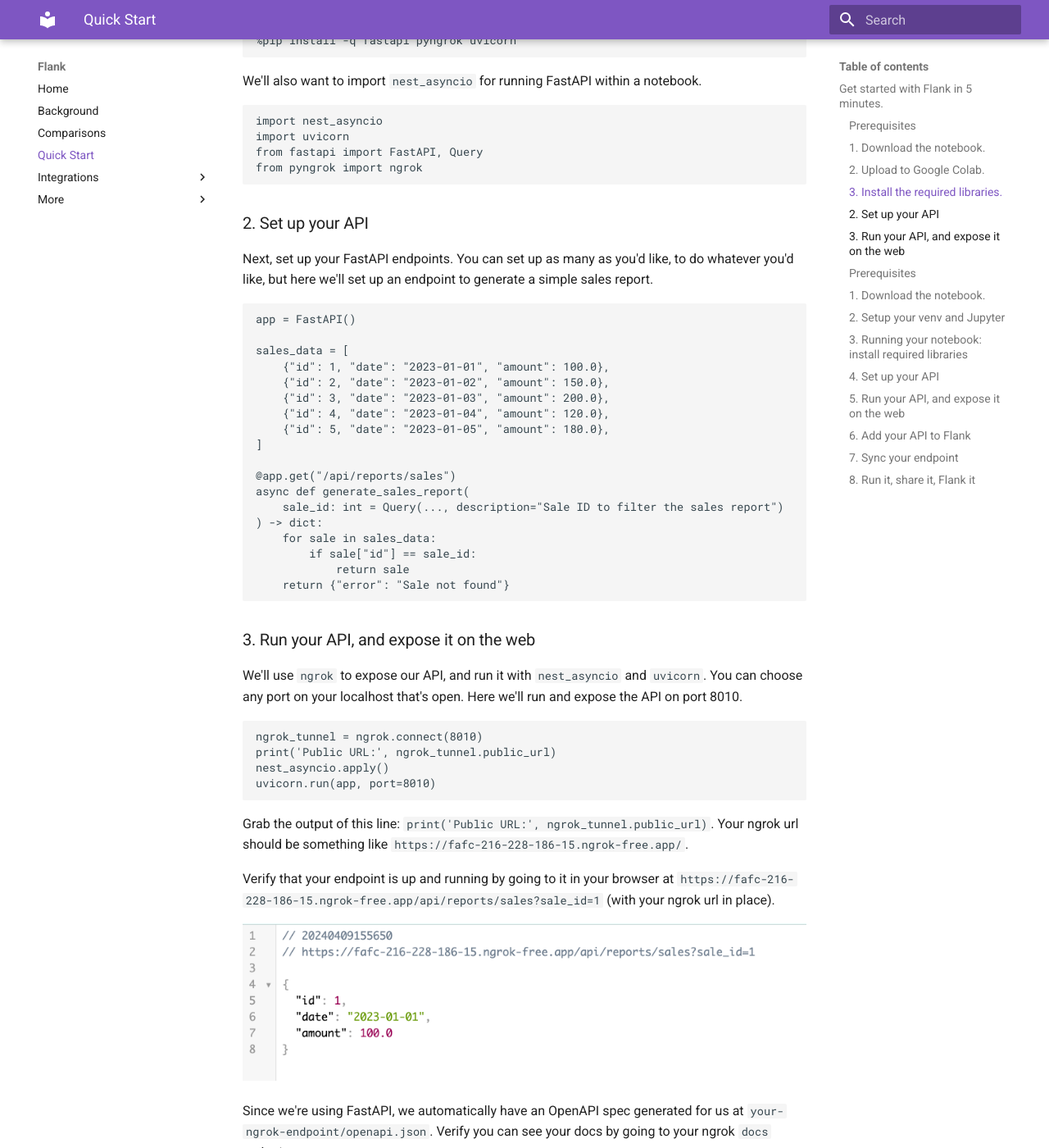
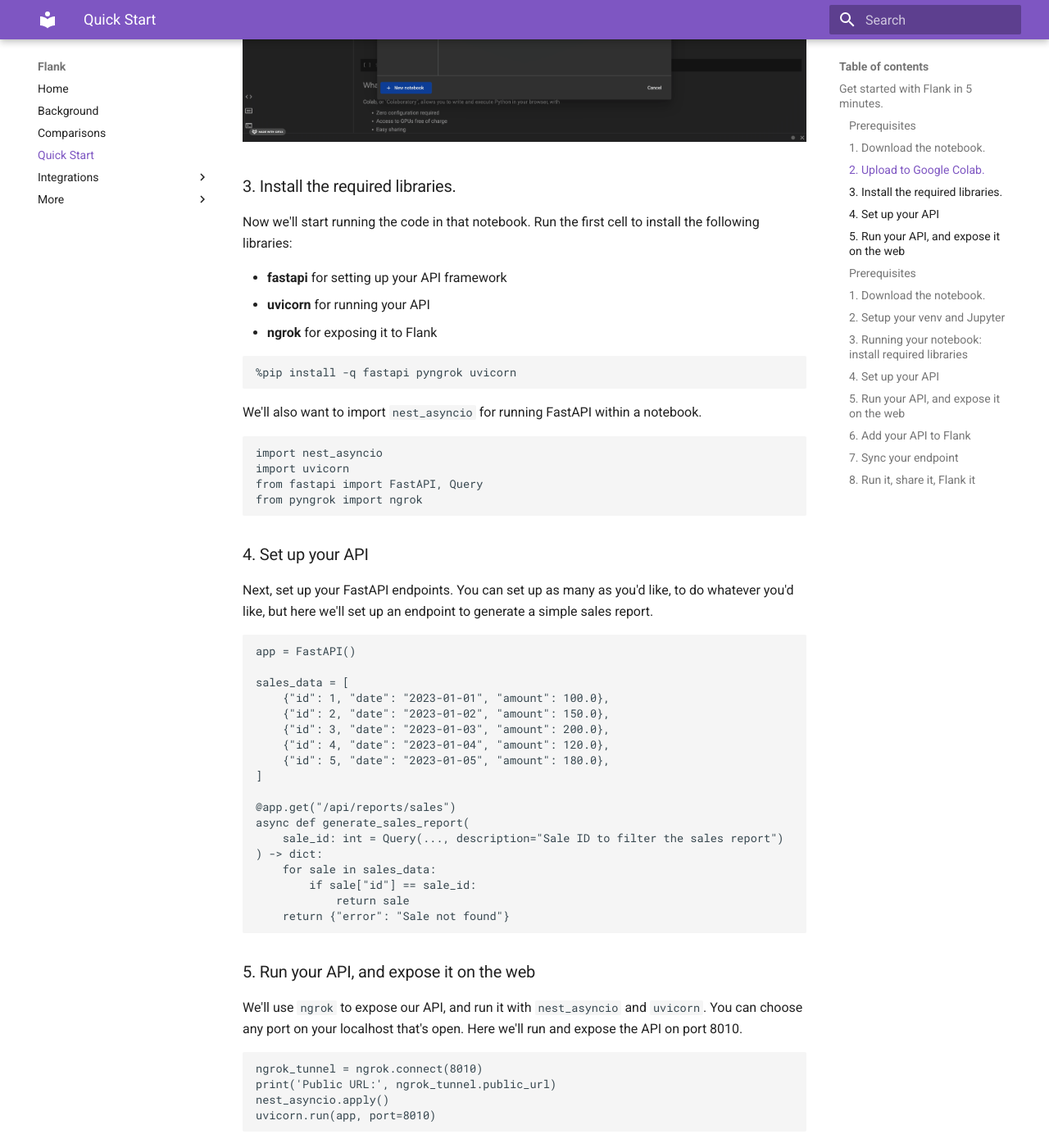
Before and after one commit to btf-org/flank-docs, an MkDocs documentation site: the page built from docs/quickstarts/jupyter-fastapi.md, in a window 1280 px wide and 1400 px high, scrolled down 1033 px. Shown: the whole window at 82% size. Built offline with MkDocs 1.6.1 and Material for MkDocs 9.7.7, drawn with Linux system fonts in a browser that asks for light colours.

Commit message:
add more gifs

````diff
--- a/docs/quickstarts/jupyter-fastapi.md
+++ b/docs/quickstarts/jupyter-fastapi.md
@@ -19,6 +19,8 @@
     ### 2. Upload to Google Colab.
 
     Go to [Google Colab](https://colab.research.google.com/) and upload the notebook.
+
+    ![Upload to Colab](imgs/upload-colab.gif)
 
     ### 3. Install the required libraries.
 
@@ -42,7 +44,7 @@
     ```
 
 
-    ### 2. Set up your API
+    ### 4. Set up your API
 
     Next, set up your FastAPI endpoints. You can set up as many as you'd like, to do whatever you'd like, but here we'll set up an endpoint to generate a simple sales report.
     ```
@@ -65,7 +67,7 @@
                 return sale
         return {"error": "Sale not found"}
     ```
-    ### 3. Run your API, and expose it on the web
+    ### 5. Run your API, and expose it on the web
     We'll use `ngrok` to expose our API, and run it with `nest_asyncio` and `uvicorn`. You can choose any port on your localhost that's open. Here we'll run and expose the API on port 8010.
     ```
     ngrok_tunnel = ngrok.connect(8010)
````
Also changed, not shown: other parts of docs/quickstarts/jupyter-fastapi.md (+1 -1 lines), docs/quickstarts/imgs/upload-colab.gif (added), 1 other file.
